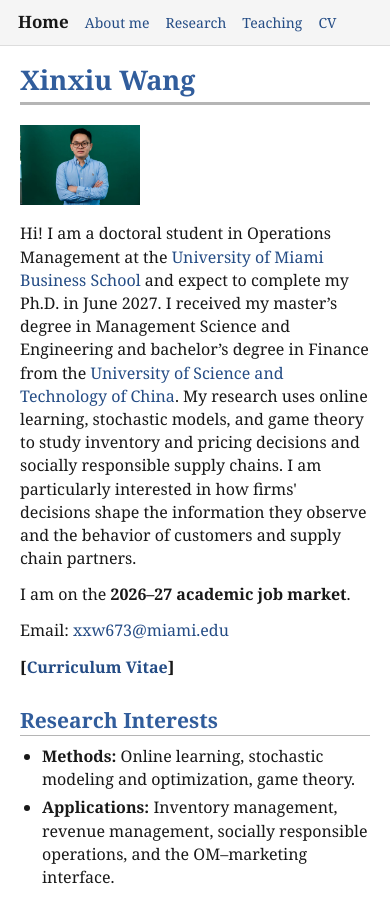
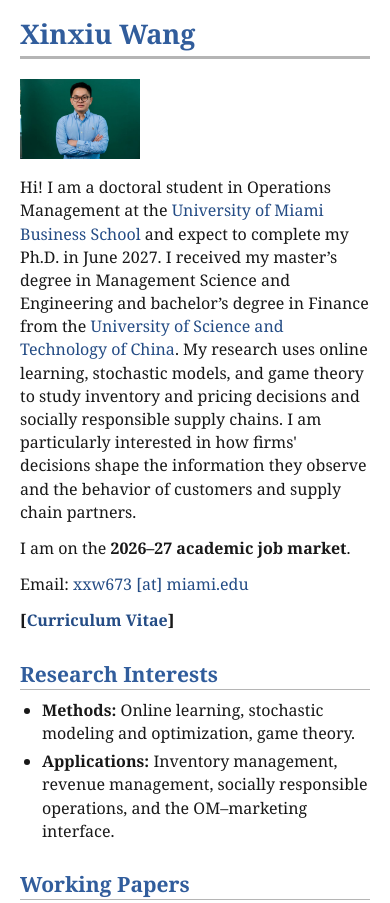
Before and after one commit to XinxiuWang/xinxiuwang.github.io, a plain HTML site: page index.html in a window 390 px wide. Shown: the top 903 px of the page. Drawn offline with Linux system fonts and the light colour scheme.

Commit message:
Remove sidebar navigation and display the email address with [at]

```diff
--- a/index.html
+++ b/index.html
@@ -7,19 +7,10 @@
   <meta name="description" content="Xinxiu Wang, doctoral student in Operations Management at the University of Miami. Research in online learning, inventory and revenue management, and responsible supply chains.">
   <title>Xinxiu Wang | Operations Management</title>
   <link rel="icon" href="assets/favicon.svg" type="image/svg+xml">
-  <link rel="stylesheet" href="style.css?v=20261107-wide">
+  <link rel="stylesheet" href="style.css?v=20261107-simple">
 </head>
 <body>
   <a class="skip-link" href="#main">Skip to content</a>
-  <aside class="sidebar">
-    <nav aria-label="Main navigation">
-      <p class="menu-title">Home</p>
-      <a href="#home">About me</a>
-      <a href="#research">Research</a>
-      <a href="#teaching">Teaching</a>
-      <a href="files/CV_Xinxiu_Wang.pdf">CV</a>
-    </nav>
-  </aside>
   <main id="main">
     <section id="home" aria-labelledby="name">
       <h1 id="name">Xinxiu Wang</h1>
@@ -28,7 +19,7 @@
         <div class="biography">
           <p>Hi! I am a doctoral student in Operations Management at the <a href="https://www.mbs.miami.edu/">University of Miami Business School</a> and expect to complete my Ph.D. in June 2027. I received my master’s degree in Management Science and Engineering and bachelor’s degree in Finance from the <a href="https://en.ustc.edu.cn/">University of Science and Technology of China</a>. My research uses online learning, stochastic models, and game theory to study inventory and pricing decisions and socially responsible supply chains. I am particularly interested in how firms' decisions shape the information they observe and the behavior of customers and supply chain partners.</p>
           <p>I am on the <strong>2026–27 academic job market</strong>.</p>
-          <p>Email: <a href="mailto:xxw673@miami.edu">xxw673@miami.edu</a></p>
+          <p>Email: <a href="mailto:xxw673@miami.edu">xxw673 [at] miami.edu</a></p>
           <p class="cv-link">[<a href="files/CV_Xinxiu_Wang.pdf">Curriculum Vitae</a>]</p>
         </div>
       </div>
--- a/style.css
+++ b/style.css
@@ -7,10 +7,7 @@ a:hover { text-decoration: underline; }
 a:focus-visible, summary:focus-visible { outline: 2px solid var(--blue); outline-offset: 3px; }
 .skip-link { position: fixed; top: -60px; left: 12px; padding: 6px 10px; background: #fff; z-index: 3; }
 .skip-link:focus { top: 8px; }
-.sidebar { position: fixed; inset: 0 auto 0 0; width: 116px; padding: 23px 12px; background: #f5f5f5; border-right: 1px solid #ddd; }
-.menu-title { margin: 0 0 5px; padding-bottom: 3px; border-bottom: 1px solid #999; font-weight: bold; font-size: 17px; }
-.sidebar a { display: block; padding: 3px 0 3px 5px; }
-main { margin-left: 116px; padding: 13px 32px 25px; }
+main { padding: 13px 32px 25px; }
 h1, h2 { color: var(--blue); line-height: 1.25; }
 h1 { margin: 0 0 24px; border-bottom: 3px solid var(--rule); padding-bottom: 5px; font-size: 29px; }
 h2 { margin: 28px 0 9px; padding-bottom: 2px; border-bottom: 1px solid var(--rule); font-size: 22px; }
@@ -38,17 +35,12 @@ ul, ol { margin: 8px 0 0; padding-left: 26px; }
 footer { margin-top: 32px; padding-top: 10px; border-top: 1px solid #ddd; color: #666; font-size: 12px; }
 footer p { margin-bottom: 5px; }
 @media (max-width: 760px) {
-  .sidebar { position: static; width: auto; padding: 10px 18px; border-right: 0; border-bottom: 1px solid #ddd; }
-  .sidebar nav { display: flex; align-items: baseline; flex-wrap: wrap; gap: 18px; }
-  .menu-title { margin: 0; padding: 0; border: 0; }
-  .sidebar a { padding: 2px 0; font-size: 14px; }
-  main { margin-left: 0; padding: 17px 20px 24px; }
+  main { padding: 17px 20px 24px; }
   h1 { font-size: 27px; margin-bottom: 20px; }
   .about { grid-template-columns: 125px minmax(0, 1fr); gap: 17px; margin-inline: 0; }
   .portrait { width: 125px; }
 }
 @media (max-width: 520px) {
-  .sidebar nav { gap: 16px; }
   .about { display: block; }
   .portrait { width: 120px; margin: 0 0 17px; }
   h2 { font-size: 21px; }
```
